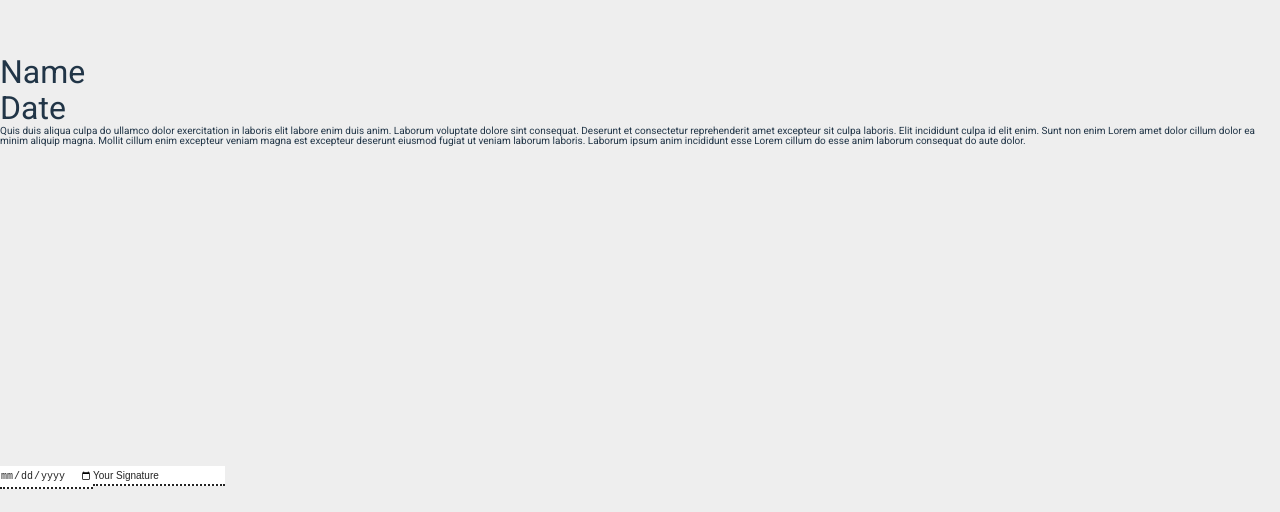
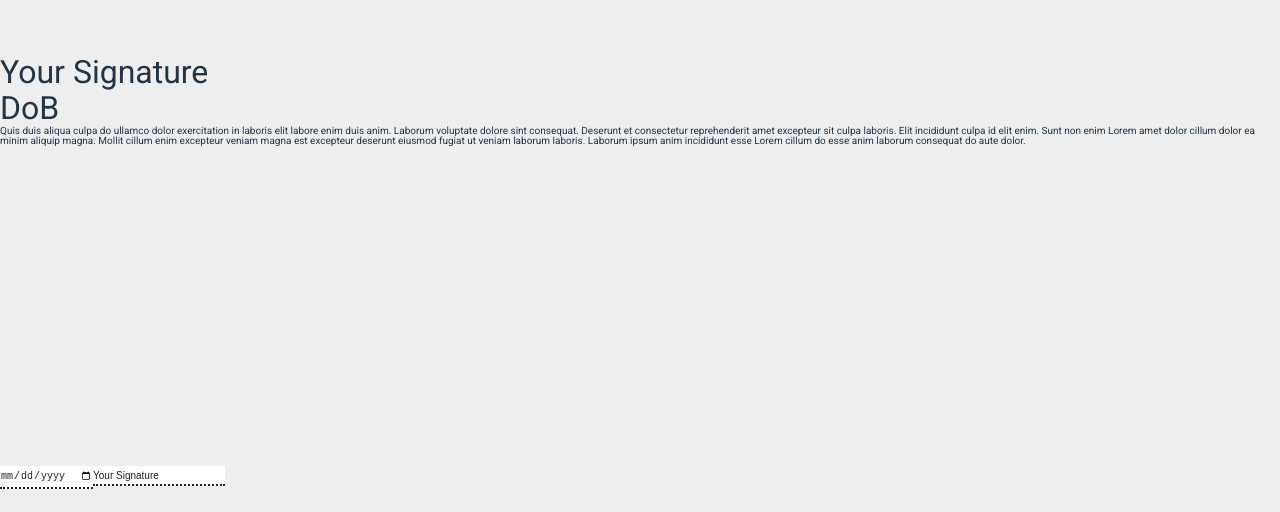
Before and after one commit to mazi76erX2/React-Small-Projects, a React (Vite) app: page / in a window 1280 px wide. Shown: the part 288-800 px from the top of the page. Built offline with nearby package versions, Linux system fonts and the light colour scheme.

Commit message:
Finished project

```diff
--- a/src/projects/01-Esignatures/EsignatureApp.jsx
+++ b/src/projects/01-Esignatures/EsignatureApp.jsx
@@ -3,11 +3,16 @@
 
 export default function EsignatureApp() {
   const [name, setName] = useState("Your Signature");
-  const [date, setDate] = useState("");
+  const [date, setDate] = useState("DoB");
 
   const handleNameChange = (e) => {
     // console.log(e.target.value);
     setName(e.target.value);
+  };
+
+  const handleDateChange = (e) => {
+    // console.log(e.target.value);
+    setDate(e.target.value);
   };
 
   const inputStyle = {
@@ -21,8 +26,11 @@
 
   return (
     <div className="container text-center">
-      <Title classes={"title text-center"} text={"Name"} />
-      <Title classes={"main-title text-center mb-4"} text={"Date"} />
+      <Title classes={"title text-center"} text={name} />
+      <Title
+        classes={"main-title text-center mb-4"}
+        text={!date ? "DoB" : date}
+      />
       <p>
         Quis duis aliqua culpa do ullamco dolor exercitation in laboris elit
         labore enim duis anim. Laborum voluptate dolore sint consequat. Deserunt
@@ -41,7 +49,12 @@
           top: "40vh",
         }}
       >
-        <input type="date" value={date} style={inputStyle}></input>
+        <input
+          type="date"
+          value={date}
+          style={inputStyle}
+          onChange={handleDateChange}
+        ></input>
         <input
           type="text"
           value={name}
```
